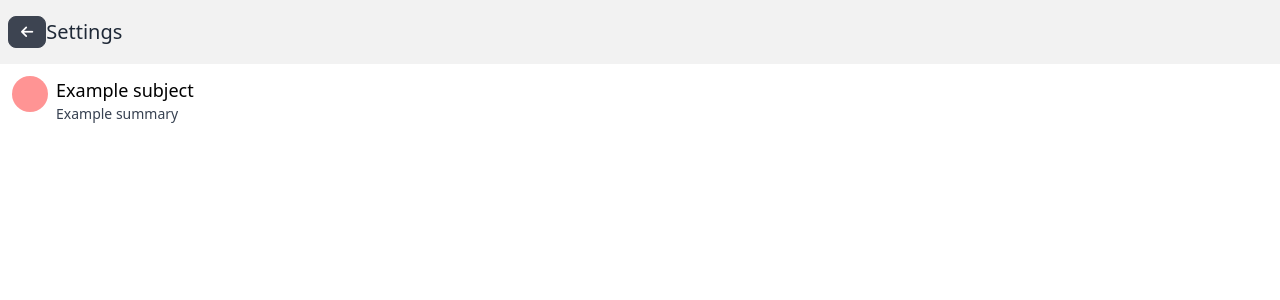
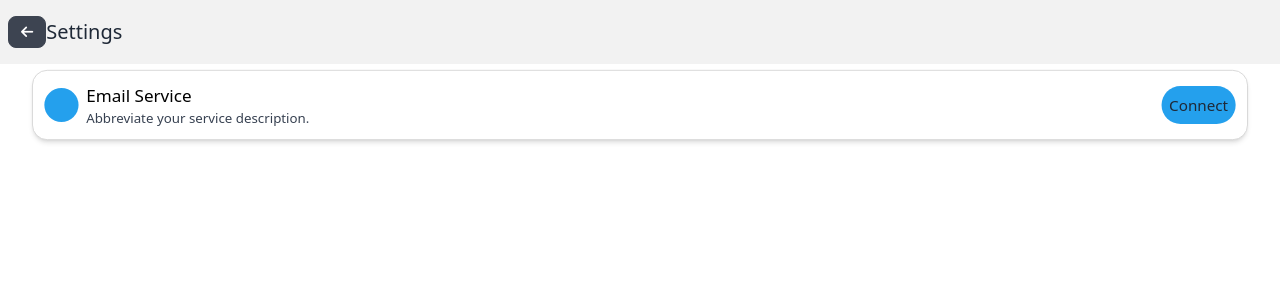
Before and after one commit to noahsmiths/brevity, a React (Create React App) app in the folder frontend/: page /settings in a window 1280 px wide. Shown: the top 300 px of the page. Built offline with nearby package versions, Linux system fonts and the light colour scheme.

Commit message:
added login card style

```diff
--- a/frontend/src/components/EmailCard/index.js
+++ b/frontend/src/components/EmailCard/index.js
@@ -18,7 +18,7 @@ export default function EmailCard(props) {
 
   return (
     <a href={link} target="_blank">
-      <div className="card w-full mt-1 bg-base-100 scale-95 shadow-md p-3 flex-row hover:underline hover:cursor-pointer border-0.2 border-softgray">
+      <div className="card w-full mt-2 bg-base-100 scale-95 shadow-md p-3 flex-row hover:underline hover:cursor-pointer border-0.2 border-softgray">
         <div class="w-11 pr-2 flex items-center justify-center">
           <div class="rounded-full h-9 w-9" style={{ backgroundColor: color }}></div>
         </div>
--- a/frontend/src/components/LoginCard/index.js
+++ b/frontend/src/components/LoginCard/index.js
@@ -1,35 +1,35 @@
-import React, { useState, useEffect } from "react";
+import React, { useEffect, useState } from "react";
 
-export default function LoginCard(props) {
-  const subject = props.subject;
-  const summary = props.summary;
-  const score = props.score;
-  const normMagnitude = props.normMangitude;
+export default function EmailCard(props) {
+  const { serviceName = "Email Service" } = props;
+  const { serviceDesc = "Abbreviate your service description." } = props;
+  const { isConnected = false } = props;
 
   var color;
-  if (score > 0) {
-    color = "#4BB543";
-  } else if (score === 0) {
-    color = "#B8B8B8";
+  if (isConnected == true) {
+    // Connected -> Red
+    color = "#FF9494";
   } else {
-    color = "#FF9494";
+    // Not Connected -> Blue
+    color = "#24A0ED";
   }
 
   return (
-    <div className="card w-96 bg-base-100 p-3 flex-row hover:underline hover:cursor-pointer">
-      <div className="w-11 pr-2">
-        <div
-          className="rounded-full h-9 w-9"
-          style={{ backgroundColor: color }}
-        >
-          &nbsp;
+      <div className="card w-full mt-1 bg-base-100 scale-95 shadow-md p-3 flex-row hover:cursor-pointer border-0.2 border-softgray">
+        <div class="w-11 pr-2 flex items-center justify-center">
+          <div class="rounded-full h-9 w-9" style={{ backgroundColor: color }}></div>
+        </div>
+        <div class="w-full">
+          <p class="text-lg text-black">{serviceName}</p>
+          <p class="text-sm text-gray-700">{serviceDesc}</p>
+          <div>
+          </div>
+        </div>
+        <div class="bg-flex flex items-center justify-center">
+          <button class="p-2 rounded-full" style={{backgroundColor: color}}>
+            {(isConnected) ? "Disconnect" : "Connect"}
+          </button>
         </div>
       </div>
-      <div className="bg-flex">
-        <p className="text-lg text-black">Example subject</p>
-        <p className="text-sm text-gray-700">Example summary</p>
-        <div></div>
-      </div>
-    </div>
   );
 }
--- a/frontend/src/components/MainNav/index.js
+++ b/frontend/src/components/MainNav/index.js
@@ -5,7 +5,7 @@ const NavBar = () => {
   const navigate = useNavigate();
 
   return (
-    <div className="navbar bg-base-300 rounded-box ">
+    <div className="navbar bg-base-100 mb-4 border-2 border-black">
       <div className="flex-1 px-2 lg:flex-none">
         <a className="text-lg font-bold">Brevity</a>
         <img src="images/logo" alt="Brevity Icon" width="22" height="33" />{" "}
```
Also changed, not shown: frontend/public/gmail_logo.png (added), frontend/public/outlook_logo.png (added).
